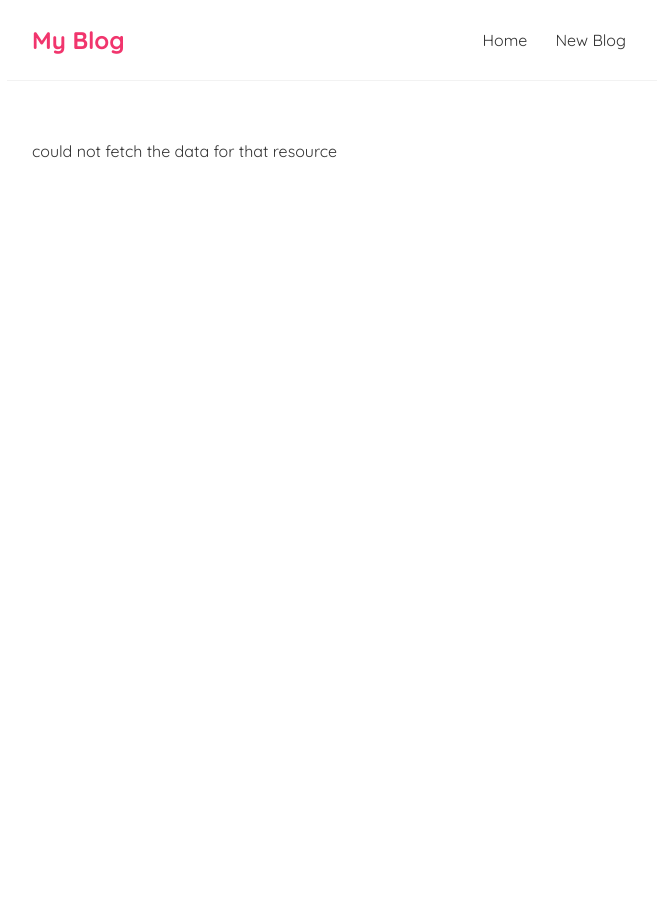
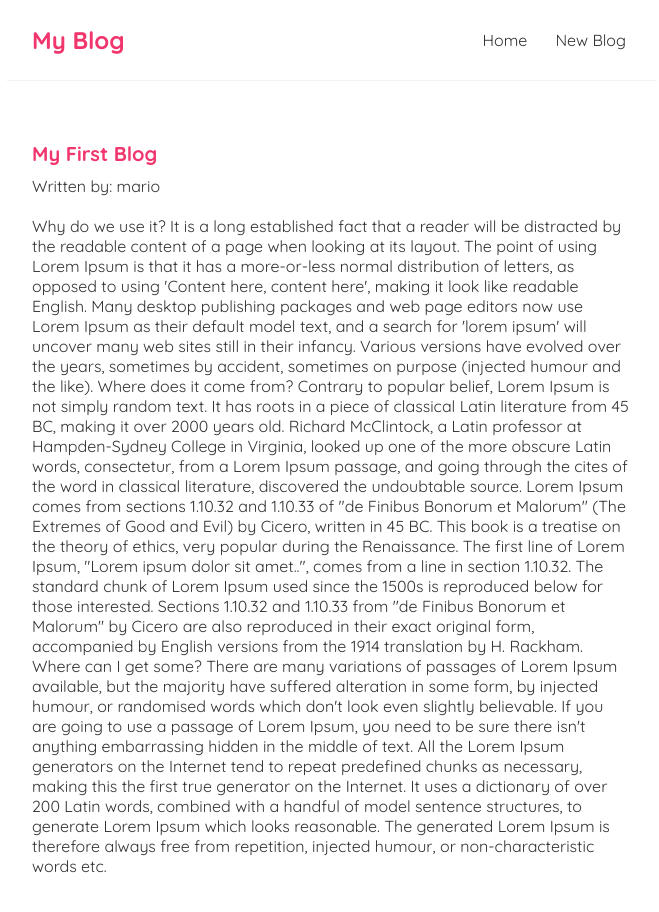
Before and after one commit to sandram92/my-blog, a React (Create React App) app: page /blogs/1 in a window 1280 px wide. Shown: the top 912 px of the page, without its empty margins (308-967 px from the left). Before the commit the page ends 800 px from the top, so only its background shows below. Built offline with nearby package versions, Linux system fonts and the light colour scheme; no server answers; data requests are answered from the project's data file.

Commit message:
fetched the data from custom hook to desplay individual blog using params (id)

```diff
--- a/src/BlogDetails.js
+++ b/src/BlogDetails.js
@@ -6,8 +6,7 @@ import useFetch from './useFetch';
 const BlogDetails = () => {
 
     const { id } = useParams()
-    const { data: blog, isPending, error} = useFetch('http://localhost:8000/blogs'+ id)
-
+    const { data: blog, isPending, error} = useFetch(`http://localhost:8000/blogs/${id}`)
 
     return (
         <div className="blog-details">
@@ -19,10 +18,9 @@ const BlogDetails = () => {
                     <p> Written by: { blog.author }</p>
                     <div> { blog.body } </div>
                 </article>
-            )}
+                  )}
         </div>
-    )
-
+    );
 }
 
 export default BlogDetails;
--- a/src/index.css
+++ b/src/index.css
@@ -49,3 +49,12 @@
 .blog-preview a {
   text-decoration: none;
 }
+
+.blog-details div {
+  margin: 20px 0
+}
+.blog-details h2 {
+  font-size: 20px;
+  color:#f1356d;
+  margin-bottom: 10px;
+}
```
